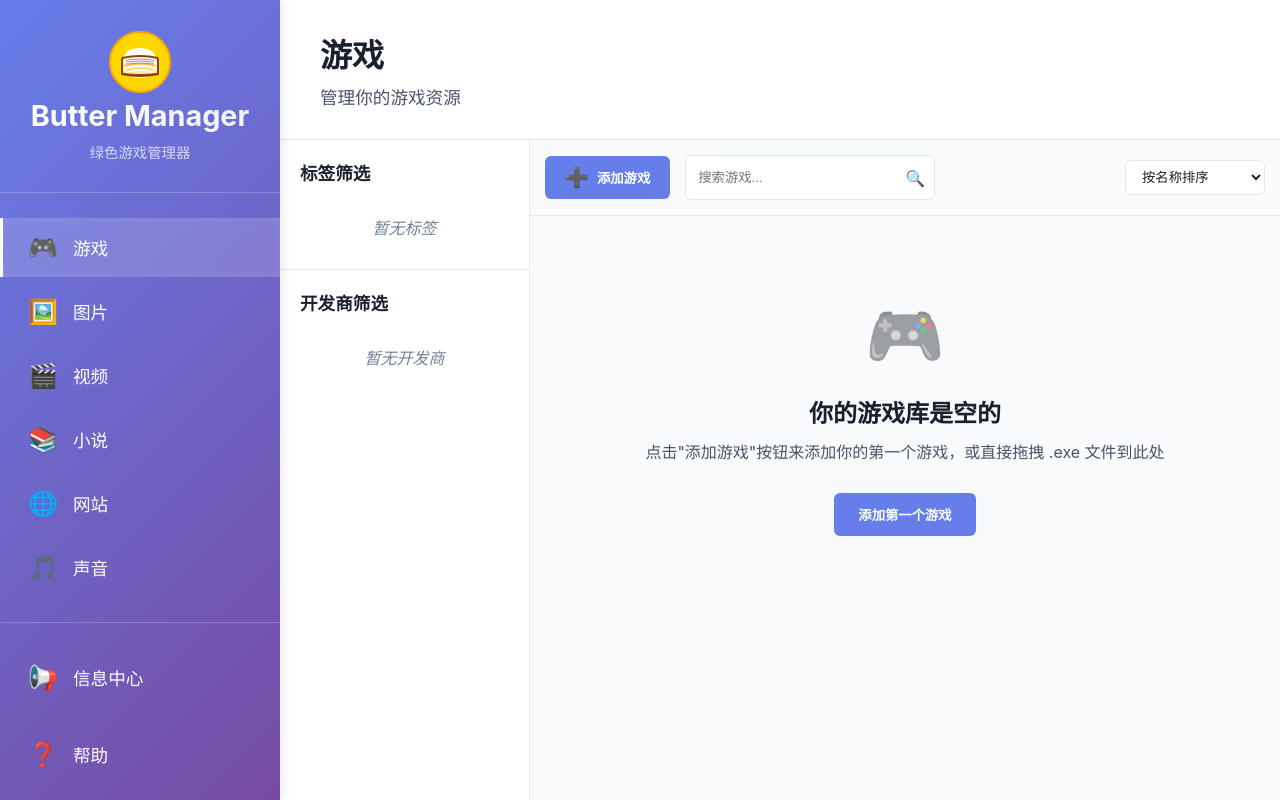
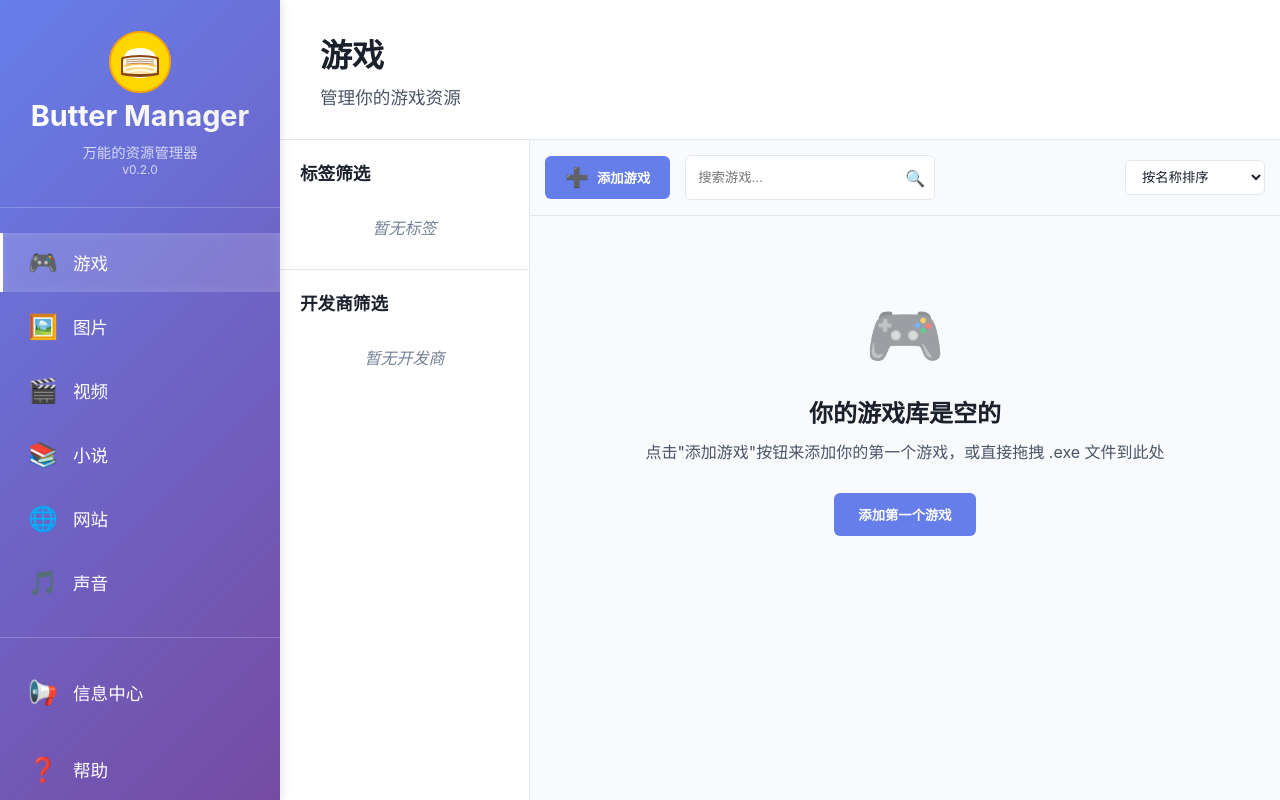
Before and after one commit to klsdf/ButterResourcesManager, a Vue app: page / in a window 1280 px wide. Built offline with nearby package versions, Linux system fonts and the light colour scheme.

Commit message:
增加读取版本号的功能

```diff
--- a/package.json
+++ b/package.json
@@ -1,6 +1,6 @@
 {
   "name": "butter-manager",
-  "version": "0.1.1",
+  "version": "0.2.0",
   "description": "A Vue + Electron desktop application",
   "main": "public/electron.js",
   "homepage": "./",
--- a/src/App.vue
+++ b/src/App.vue
@@ -5,7 +5,8 @@
       <div class="sidebar-header">
         <img src="/butter-modern.svg" alt="Butter Manager" class="sidebar-logo">
         <h1> Butter Manager</h1>
-        <p>绿色游戏管理器</p>
+        <p>万能的资源管理器</p>
+        <p class="version">v{{ version }}</p>
       </div>
 
       <ul class="nav-menu">
@@ -125,6 +126,7 @@ export default {
     return {
       currentView: 'games',
       theme: 'light',
+      version: '0.0.0',
       // 筛选器相关数据
       showFilterSidebar: false,
       currentFilterData: {
@@ -275,6 +277,15 @@ export default {
     }
   },
   async mounted() {
+    // 读取版本号
+    try {
+      const packageJson = await import('../package.json')
+      this.version = packageJson.version || '0.0.0'
+    } catch (error) {
+      console.warn('无法读取版本号:', error)
+      this.version = '0.0.0'
+    }
+
     // 初始化筛选器状态
     this.showFilterSidebar = ['games', 'images', 'videos', 'novels', 'websites', 'audio'].includes(this.currentView)
 
@@ -358,4 +369,13 @@ export default {
   transition: background-color 0.3s ease;
   flex-shrink: 0;
 }
+
+/* 版本号样式 */
+.version {
+  font-size: 0.75rem;
+  color: rgba(255, 255, 255, 0.9);
+  margin: 0;
+  opacity: 0.8;
+  font-weight: 400;
+}
 </style>
```
